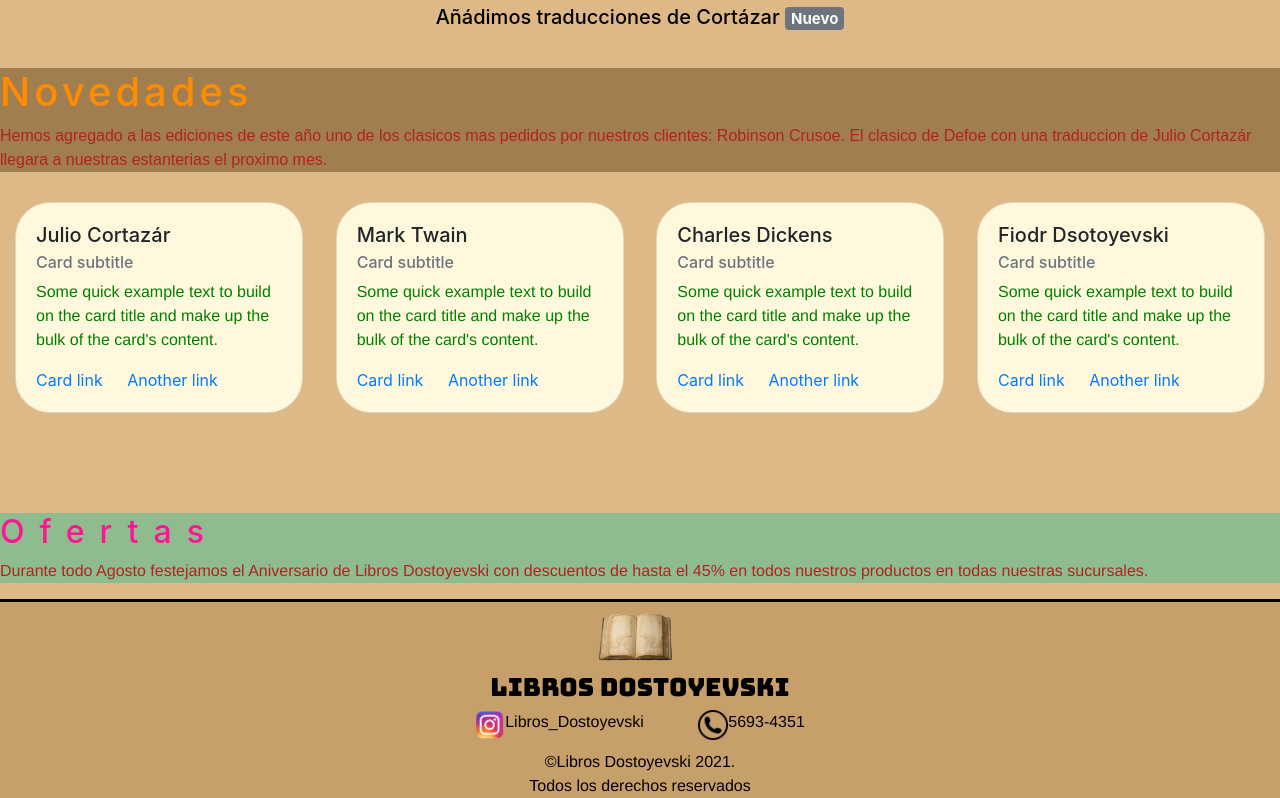
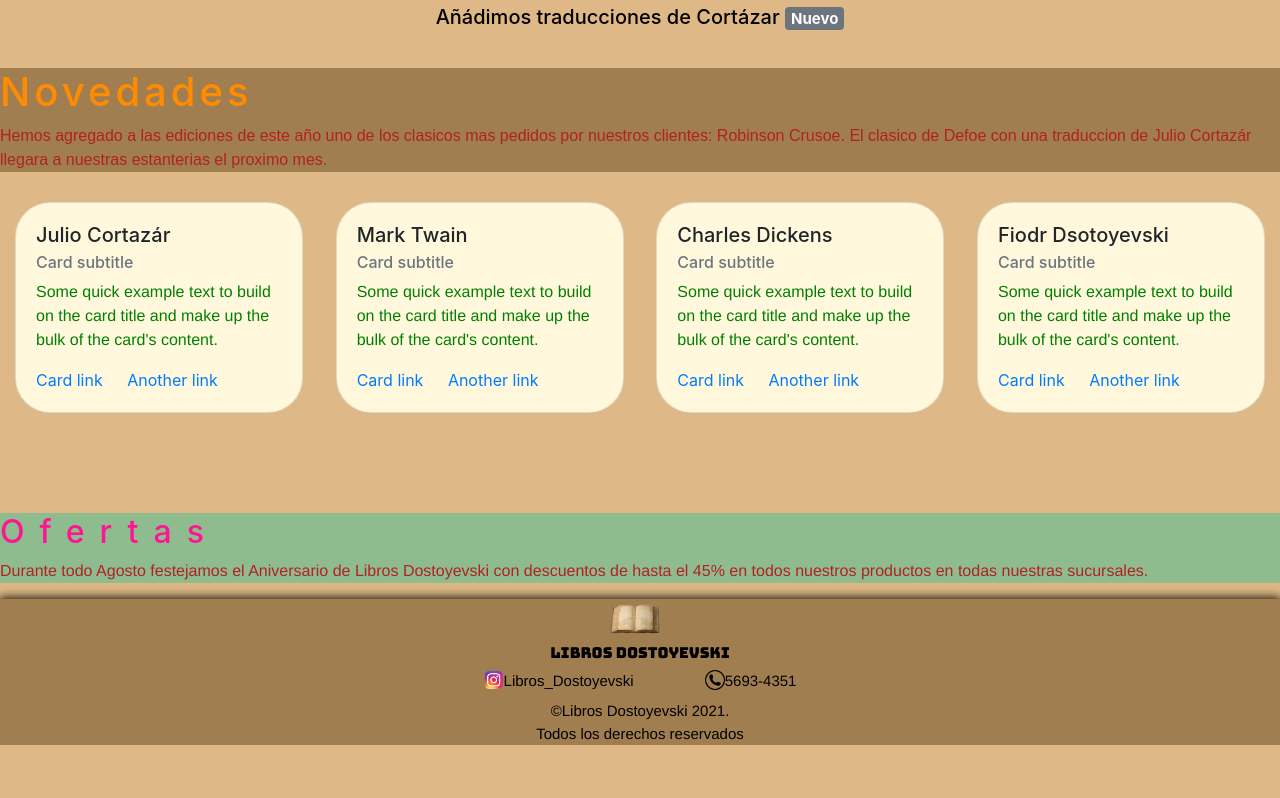
Before and after one commit to MartinRichiello/Libros-Dostoyevski, a website: page index.html in a window 1280 px wide. Shown: the part 695-1493 px from the top of the page. After the commit the page ends 1440 px from the top, so only its background shows below. Drawn offline with nearby package versions, Linux system fonts and the light colour scheme.

Commit message:
Sombras agregadas

```diff
--- a/scss/_footer.scss
+++ b/scss/_footer.scss
@@ -1,14 +1,15 @@
 
 
 footer{
-    background-color: #c79f6b;
+    background-color:  #a17e50;
     padding: 0%;
-    border-top: 3px solid black;
     text-align: center;
+    box-shadow: 0px 0px 10px 1px black;
 
     p{
         color:black;
         margin-bottom: 0px;
+        font-size: 15px;
     }
 }
 
@@ -19,13 +20,14 @@ footer{
    margin-top: 10px;
 
     h1{
-        font-size: 25px;
+        font-size: 15px;
         margin-top: 10px;
     }
 
     img{
-        width: 75px;
-        height: 50px;
+        width: 50px;
+        height: 30px;
+        margin-top: 5px;
     }
 
 }
@@ -44,14 +46,15 @@ footer{
 
 
     img{
-        width:30px;
-        height:30px;
+        width:20px;
+        height:20px;
     }
 
     p{
         color:black;
-        height: 30px;
+        height: 20px;
         align-items: center;
+        font-size: 15px;
     }
 
     .instagram{
--- a/scss/_header.scss
+++ b/scss/_header.scss
@@ -15,4 +15,8 @@
 header{
 
     font-family: 'Rubik', sans-serif;
+    box-shadow: 0px 0px 10px 1px black;
 }
+
+.dropdown:hover > .dropdown-menu {
+    display: block; }
```
Also changed, not shown: index.html (+1 -0 lines), css/style.css.
